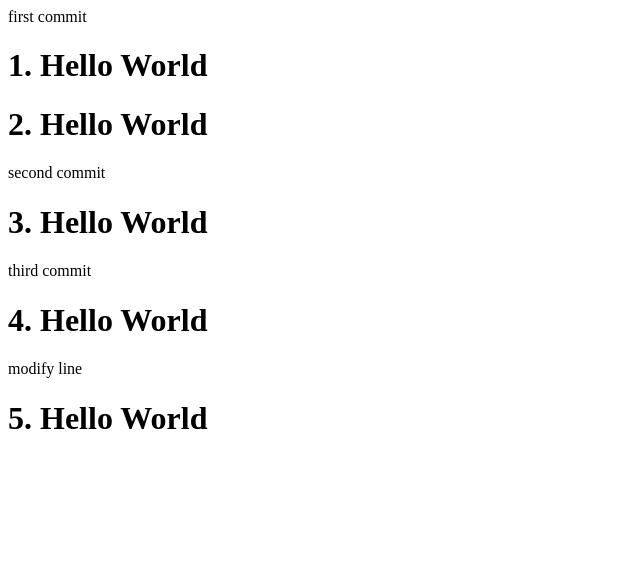
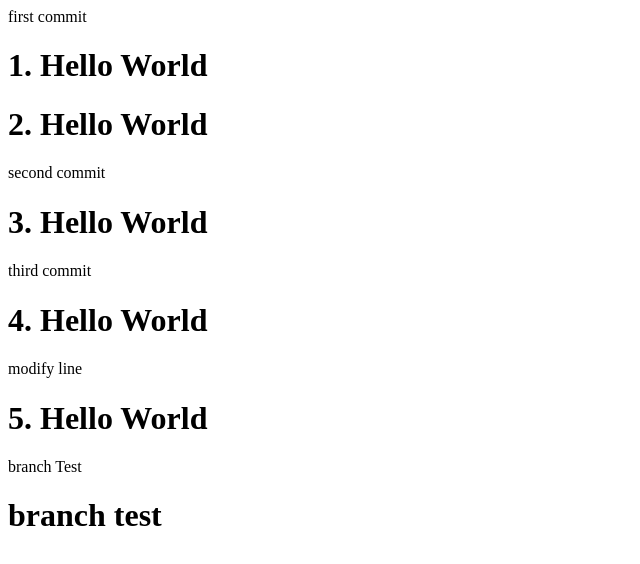
Before and after one commit to aen0n/OSS_HelloWorld_0411, a plain HTML site: page index.html in a window 1280 px wide. Shown: the whole page, without its empty margins (0-640 px from the left). Drawn offline with Linux system fonts and the light colour scheme.

Commit message:
branch 1 commit

```diff
--- a/index.html
+++ b/index.html
@@ -17,5 +17,8 @@
 
         modify line
         <h1>5. Hello World</h1>
+
+        branch Test
+        <h1>branch test</h1>
     </body>
 </html>
```
Also changed, not shown: 1 other file.
